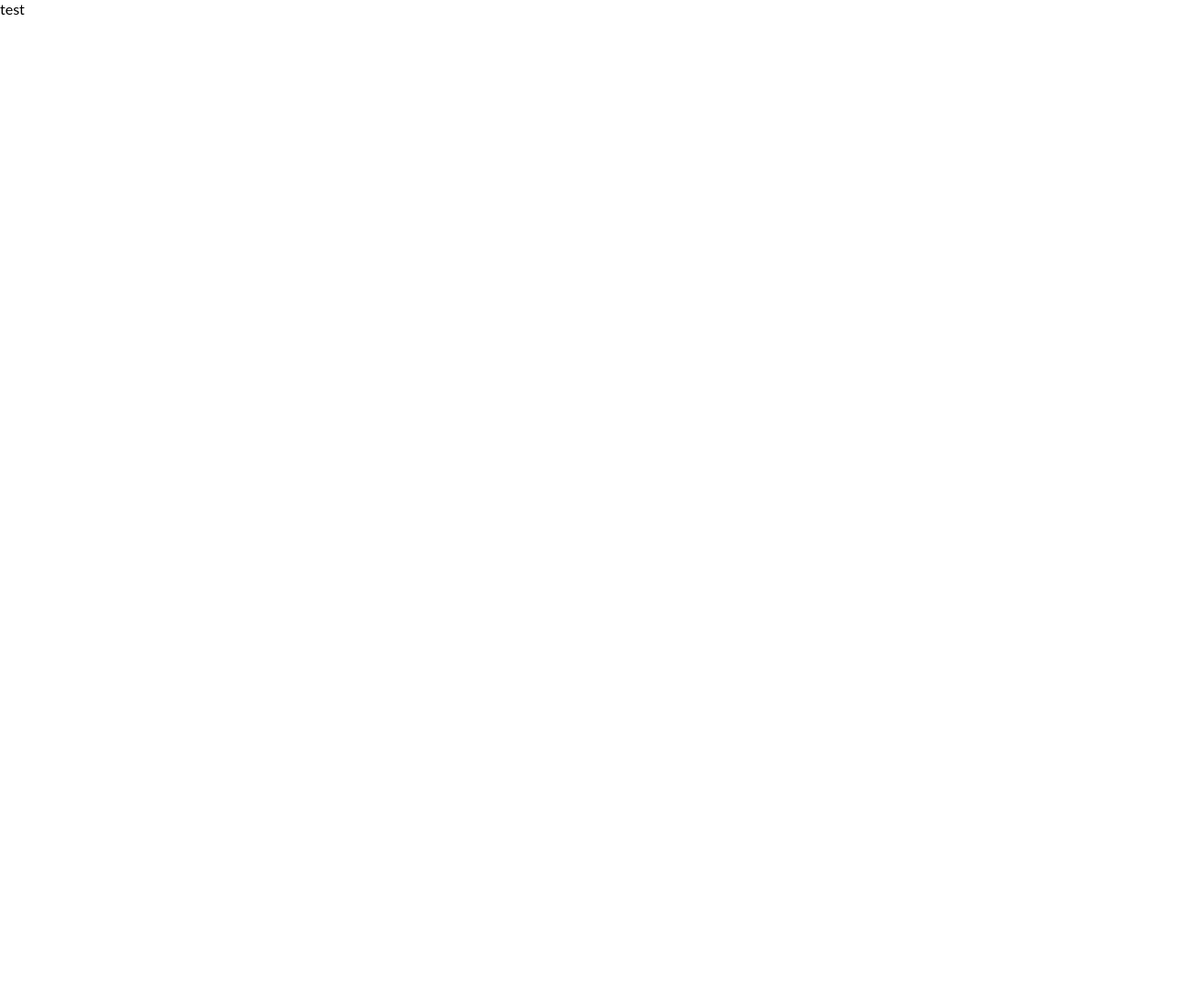
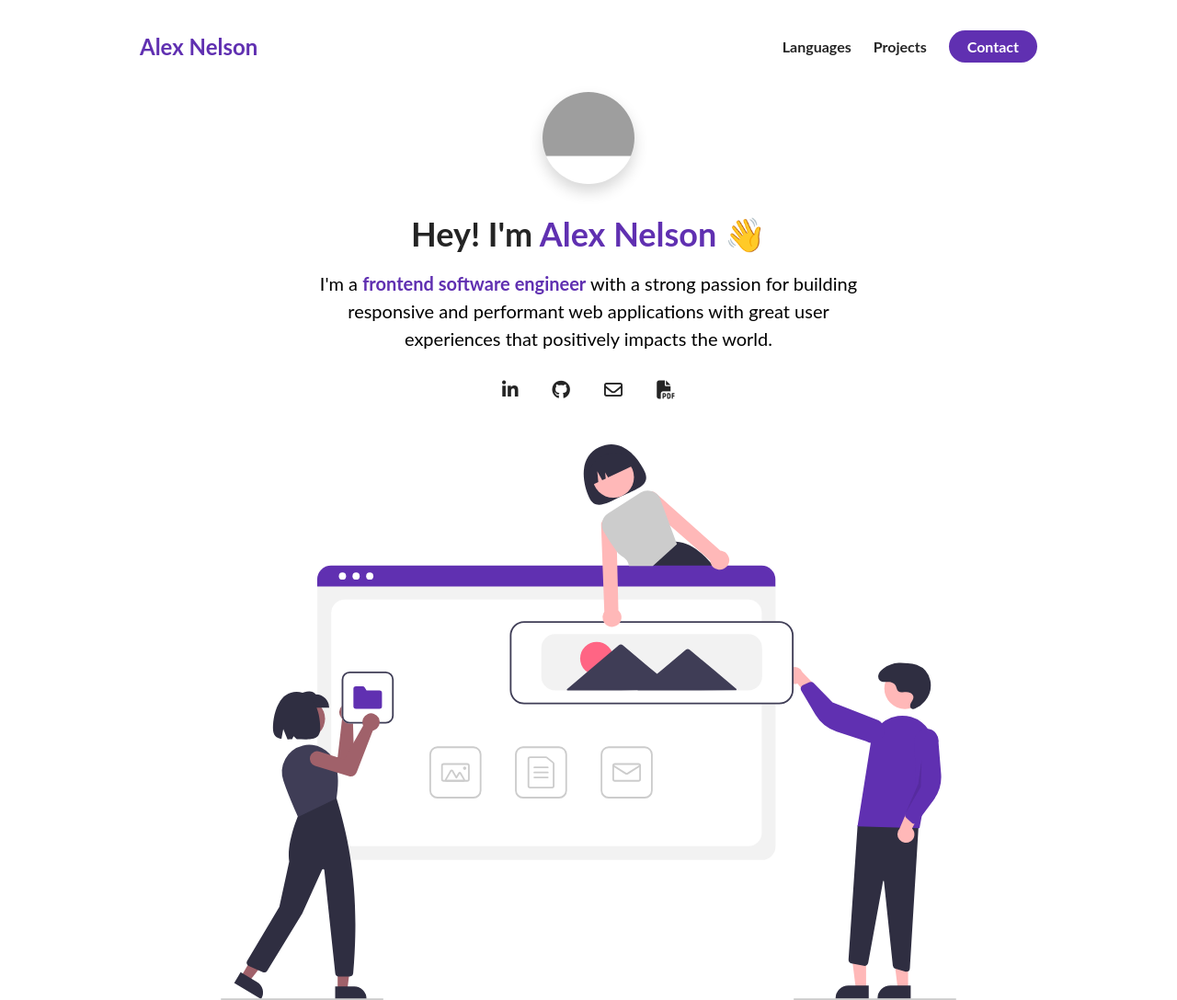
Before and after one commit to nelsona96/e-portfolio, a plain HTML site: page index.html in a window 1280 px wide. Shown: the whole page at 92% size. Before the commit the page ends 800 px from the top, so only its background shows below. Drawn offline with Linux system fonts and the light colour scheme; grey boxes are pictures that could not be loaded.

Commit message:
completed the about-me section of the project

```diff
--- a/index.html
+++ b/index.html
@@ -1,12 +1,81 @@
 <!DOCTYPE html>
 <html lang="en">
-<head>
-    <meta charset="UTF-8">
-    <meta name="viewport" content="width=device-width, initial-scale=1.0">
-    <title>Document</title>
-    <link rel="stylesheet" href="styles.css">
-</head>
-<body>
-    test
-</body>
+  <head>
+    <meta charset="UTF-8" />
+    <meta name="viewport" content="width=device-width, initial-scale=1.0" />
+    <title>Alex Nelson</title>
+    <link rel="stylesheet" href="styles.css" />
+    <script
+      src="https://kit.fontawesome.com/3b48615774.js"
+      crossorigin="anonymous"
+    ></script>
+  </head>
+  <body>
+    <section id="about-me">
+      <nav>
+        <div class="personal__logo">Alex Nelson</div>
+        <ul class="nav__link--list">
+          <li>
+            <a
+              href=""
+              class="nav__link--anchor link__hover-effect link__hover-effect--black"
+              >Languages</a
+            >
+          </li>
+          <li>
+            <a
+              href=""
+              class="nav__link--anchor link__hover-effect link__hover-effect--black"
+              >Projects</a
+            >
+          </li>
+          <li>
+            <a href="" class="nav__link--anchor nav__link--anchor-primary"
+              >Contact</a
+            >
+          </li>
+        </ul>
+      </nav>
+      <div class="flex flex-1">
+        <div class="about-me__info row">
+          <div class="about-me__info--container">
+            <figure class="about-me__picture--mask">
+              <img
+                src="./assets/alexphoto.png"
+                alt="Picture of Me!"
+                class="about-me__picture"
+              />
+            </figure>
+            <h1 class="about-me__info--title">
+              Hey! I'm <span class="text--purple">Alex Nelson</span> 👋
+            </h1>
+            <p class="about-me__info--para">
+              I'm a
+              <strong class="text--purple">frontend software engineer</strong>
+              with a strong passion for building responsive and performant web
+              applications with great user experiences that positively impacts
+              the world.
+            </p>
+            <div class="about-me__links">
+              <a href="" class="about-me__link">
+                <i class="fa-brands fa-linkedin-in"></i>
+              </a>
+              <a href="" class="about-me__link">
+                <i class="fa-brands fa-github"></i>
+              </a>
+              <a href="" class="about-me__link">
+                <i class="far fa-envelope"></i>
+              </a>
+              <a href="" class="about-me__link">
+                <i class="fas fa-file-pdf"></i>
+              </a>
+            </div>
+          </div>
+          <figure class="about-me__img--container">
+            <img src="./assets/undraw_websites.svg" alt="" class="about-me__img">
+          </figure>
+        </div>
+      </div>
+    </section>
+  </body>
 </html>
--- a/styles.css
+++ b/styles.css
@@ -1,4 +1,10 @@
 @import url('https://fonts.googleapis.com/css2?family=Roboto:ital,wght@0,100..900;1,100..900&display=swap');
+
+/*
+
+GENERAL / DEFAULT STYLING
+
+*/
 
 * {
     font-family: 'lato', sans-serif;
@@ -13,7 +19,152 @@ h1, h2, h3, h4, h5, h6, span {
     line-height: 1.25;
 }
 
+h1 {
+    font-size: 36px;
+}
+
 p {
     line-height: 1.5;
     font-size: 16px;
 }
+
+li {
+    list-style: none;
+}
+
+.flex {
+    display: flex;
+}
+
+.flex-1 {
+    flex: 1;
+}
+
+.row {
+    width: 100%;
+    max-width: 800px;
+    margin: 0 auto;
+}
+
+.text--purple {
+    color: #6030b1;
+}
+
+/*
+
+NAVIGATION BAR
+
+*/
+
+nav {
+    height: 100px;
+    width: 100%;
+    max-width: 1000px;
+    margin: 0 auto;
+    display: flex;
+    justify-content: space-between;
+    align-items: center;
+}
+
+.nav__link--list {
+    display: flex;
+}
+
+.nav__link--anchor {
+    margin: 0 12px;
+    color: #242424;
+    text-decoration: none;
+    font-weight: 700;
+}
+
+.nav__link--anchor-primary {
+    background-color: #6030b1;
+    padding: 8px 20px;
+    border-radius: 50px;
+    color: white;
+    transition: all 300ms ease;
+}
+
+.nav__link--anchor-primary:hover {
+    background-color: #5d3eff;
+}
+
+.personal__logo {
+    font-size: 24px;
+    color: #6030b1;
+    margin: 0 12px;
+    font-weight: bold;
+}
+
+/*
+
+ABOUT ME
+
+*/
+
+#about-me {
+    min-height: 100vh;
+    display: flex;
+    flex-direction: column;
+}
+
+.about-me__info {
+    display: flex;
+    flex-direction: column;
+}
+
+.about-me__info--container {
+    display: flex;
+    flex-direction: column;
+    justify-content: center;
+    align-items: center;
+    max-width: 600px;
+    margin: 0 auto 48px auto;
+    text-align: center;
+}
+
+.about-me__picture--mask {
+    width: 100px;
+    height: 100px;
+    border-radius: 50%;
+    overflow: hidden;
+    box-shadow: 0 8px 16px rgba(0, 0, 0, .16);
+    margin-bottom: 32px;
+}
+
+.about-me__picture {
+    width: 100%;
+    user-select: none;
+    pointer-events: none;
+
+    /* improving my own picture */
+    transform:
+    scale(1.5)
+    translate(3px, -16px);
+}
+
+.about-me__info--title {
+    margin-bottom: 16px;
+}
+
+.about-me__info--para {
+    font-size: 20px;
+    margin-bottom: 28px;
+}
+
+.about-me__link {
+    font-size: 20px;
+    color: #242424;
+    text-decoration: none;
+    padding: 0 16px;
+}
+
+.about-me__img--container {
+    flex: 1;
+    display: flex;
+    align-items: center;
+}
+
+.about-me__img {
+    width: 100%;
+}
```
Also changed, not shown: assets/chat.png (added), assets/dashboard.png (added), assets/logo.svg (added), assets/loopit.png (added), assets/me.jpeg (added), assets/undraw_websites.svg (added), 2 other files.
